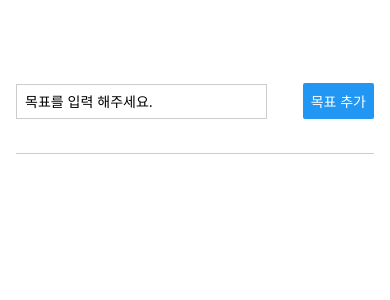
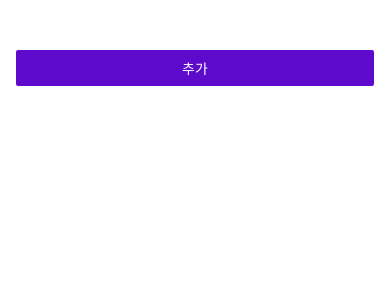
Before and after one commit to myongdol/Learn_ReactNative, a React Native app: screen / in a window 390 px wide. Shown: the top 300 px of the page. Built offline with nearby package versions, Linux system fonts and the light colour scheme.

Commit message:
모달 추가

```diff
--- a/App.js
+++ b/App.js
@@ -1,10 +1,15 @@
 import { useState } from 'react';
-import { StyleSheet, View, FlatList } from 'react-native';
+import { StyleSheet, View, FlatList, Button } from 'react-native';
 import GoalItem from './components/GoalItem';
 import GoalInput from './components/GoalInput';
 
 export default function App() {
   const [goals, setGoals] = useState([]);
+  const [modalVisible, setModalVisible] = useState(false);
+
+  function startAddGoalHandler() {
+    setModalVisible(true);
+  }
 
   function addGoalHandler(enteredGoal) {
     setGoals((currentGoals) => [
@@ -21,7 +26,9 @@ export default function App() {
 
   return (
     <View style={styles.appContainer}>
+      <Button title='추가' color="#5e0acc" onPress={startAddGoalHandler}/>
         <GoalInput
+          visible={modalVisible}
           onAddGoal={addGoalHandler}
         />
       <View style={styles.listContainer}>
--- a/components/GoalInput.js
+++ b/components/GoalInput.js
@@ -1,5 +1,5 @@
 import { useState } from "react";
-import { View, Button, TextInput, StyleSheet } from "react-native";
+import { View, Button, TextInput, StyleSheet, Modal } from "react-native";
 
 function GoalInput(props){
     const [enteredGoal, setEnteredGoal] = useState('');
@@ -14,6 +14,7 @@ function GoalInput(props){
     }
 
     return (
+      <Modal visible={props.visible} animationType="slide">
         <View style={styles.inputContainer}>
           <TextInput
              style={styles.textInput}
@@ -26,6 +27,7 @@ function GoalInput(props){
              onPress={addGoalHandler}
           />
        </View>
+      </Modal>
     )
  };
 
--- a/components/GoalItem.js
+++ b/components/GoalItem.js
@@ -11,7 +11,6 @@ function GoalItem(itemDataProp) {
           <Text style={styles.textColor}>{itemDataProp.text}</Text>
         </Pressable>
     </View>
-
  )
 };
 
```
